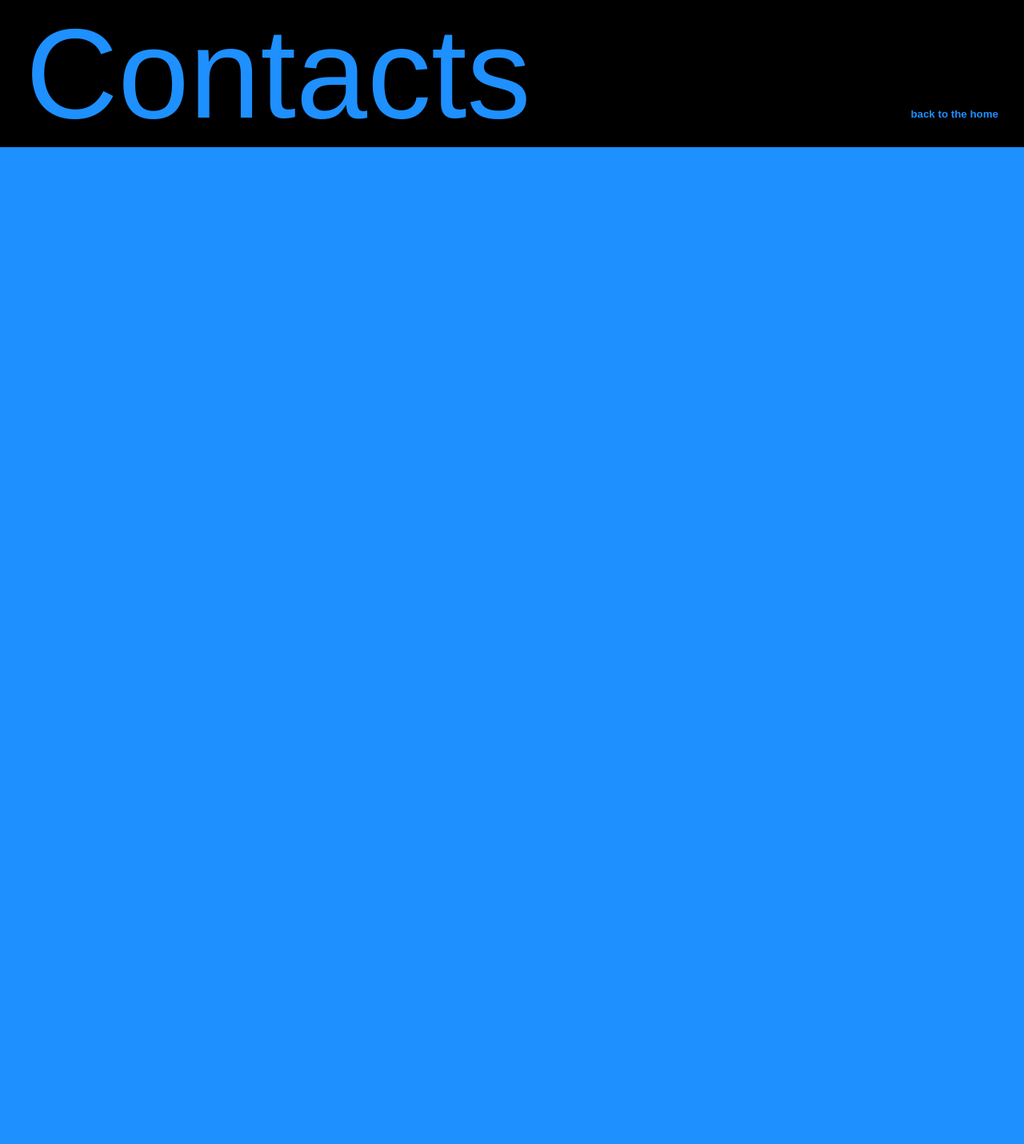
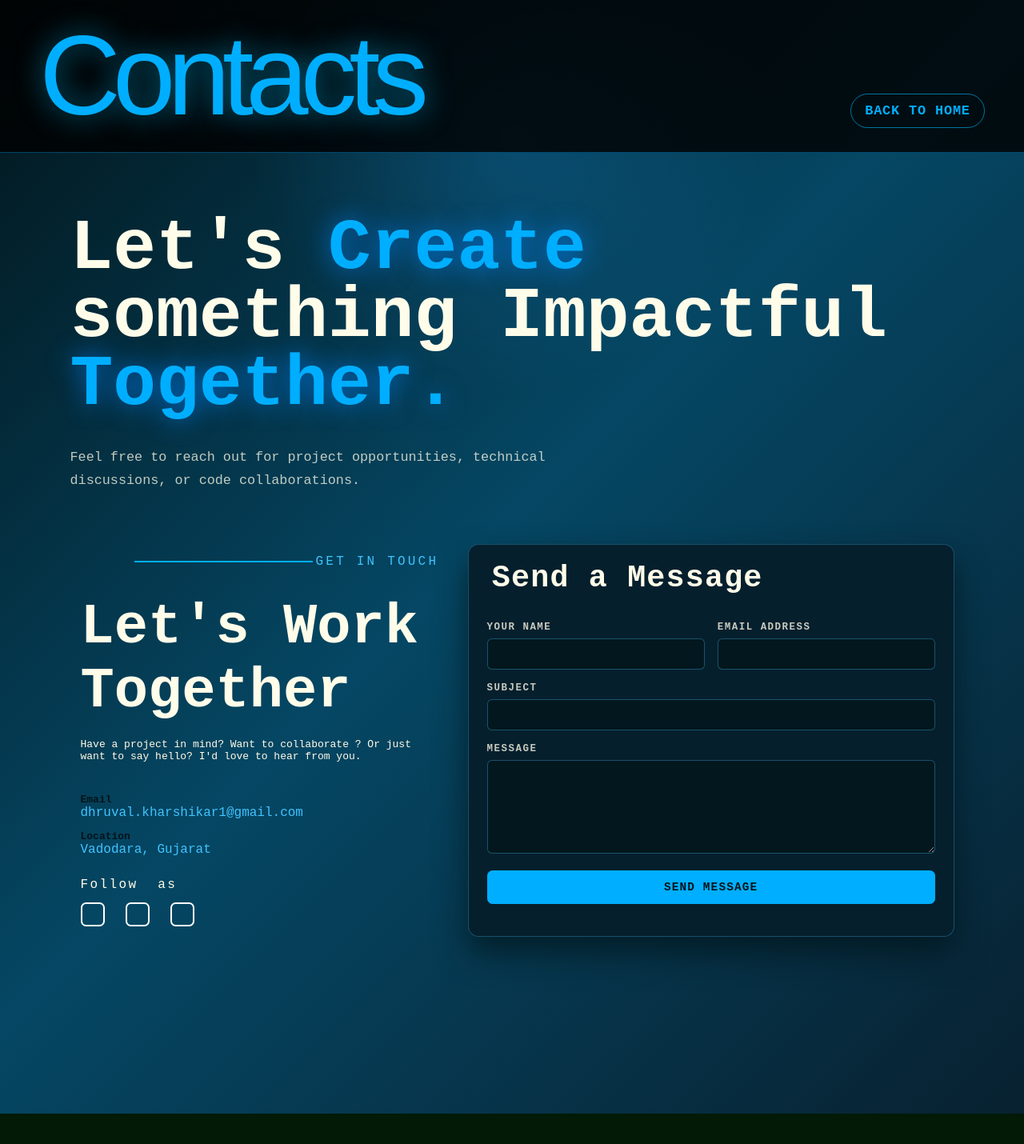
Before and after one commit to Dhruval-Kharshikar/portfolio, a React (Vite) app: page /contacts in a window 1280 px wide. Shown: the top 1430 px of the page at 80% size. After the commit the page ends 1392 px from the top, so only its background shows below. Built offline with nearby package versions, Linux system fonts and the light colour scheme.

Commit message:
Contacts page developed with dummy links

```diff
--- a/src/components/contacts.css
+++ b/src/components/contacts.css
@@ -1,31 +1,320 @@
-.con-body{
+.contact-body {
+    --blue: #00aeff;
+    --dark-blue: #061f2d;
+    --panel: rgba(6, 26, 39, 0.9);
+    min-height: 100vh;
+    width: 100vw;
     position: relative;
-    height: 250vh;
-    width: 100vw;
+    overflow: hidden;
     z-index: 100;
-    background-color: dodgerblue;
-}
-.co-heading{
-    font-size: 10rem;
-    font-family: sans-serif;
-    transition: 2s ease;
-    background-color: rgb(0, 0, 0);
-    color :dodgerblue;
-    width: 100vw;
-    display: flex;
-    justify-content: space-between;
-    align-items: baseline;
-    margin: 0;
-    padding: 0 0.2em;
+    color: #fffde9;
+    background:
+        radial-gradient(circle at 50% 12%, rgba(31, 165, 255, 0.208), transparent 25em),
+        linear-gradient(135deg, #02151a, #054764 48%, #082130);
 }
 
-.co-btn{
+.contact-heading {
+    position: relative;
+    z-index: 1;
+    display: flex;
+    align-items: baseline;
+    justify-content: space-between;
+    padding: 0.1em 0.35em;
+    border-bottom: 1px solid rgba(0, 166, 255, 0.4);
+    background: rgba(0, 0, 0, 0.82);
+    color: var(--blue);
+    font-family: sans-serif;
+    font-size: clamp(4rem, 11vw, 10rem);
+    letter-spacing: -0.07em;
+    text-shadow: 0 0 0.25em rgba(0, 195, 255, 0.55);
+}
+
+.contact-btn {
+    border: 1px solid rgba(0, 187, 255, 0.6);
+    border-radius: 2em;
+    padding: 0.65em 1em;
     cursor: pointer;
-    background-color: transparent;
-    border: none;
-    color:dodgerblue;
-    font-weight: bold;
+    background: transparent;
+    color: var(--blue);
+    font: 700 0.12em monospace;
+    letter-spacing: 0.05em;
+    text-transform: uppercase;
+    transition: background 0.3s ease, color 0.3s ease, box-shadow 0.3s ease;
 }
-.co-btn:hover{
-    color: rgb(2, 81, 160);
+
+.contact-btn:hover {
+    background: var(--blue);
+    color: #02141a;
+    box-shadow: 0 0 1.5em rgba(0, 187, 255, 0.7);
 }
+
+.main-body-contact {
+    position: relative;
+    z-index: 1;
+    width: min(94%, 85em);
+    margin: auto;
+    padding: 6em 0 12em;
+}
+
+.contact-intro {
+    max-width: 100vw;
+}
+
+.contact-intro h1 {
+    margin: 0;
+    font-size: clamp(2.8rem, 7vw, 6.5rem);
+    line-height: 0.95;
+}
+
+.contact-intro h1 span {
+    color: var(--blue);
+    text-shadow: 0 0 0.35em rgba(0, 131, 254, 0.762);
+}
+
+.contact-summary {
+    max-width: 38em;
+    margin: 2em 0 0;
+    color: rgba(255, 253, 233, 0.75);
+    font-size: 1.05rem;
+    line-height: 1.7;
+}
+.contact-console{
+    margin: 5em 0;
+    display: flex;
+    justify-content: center;
+}
+.contact-left{
+    width: 45%;
+    padding: 1em;
+}
+.contact-pre-head{
+    width: 95%;
+    text-align: end;
+    position: relative;
+    font-size: 1rem;
+    letter-spacing: 0.2em;
+    color: #40c3ff;
+}
+.contact-pre-head::before{
+    content: "";
+    position: absolute;
+    width: 50%;
+    background-color: #00aeff;
+    height: 2px;
+    left: 15%;
+    top: 50%;
+    transform: translateY(-50%);
+}
+.contact-main-heading{
+    margin-top: 2.5em;
+    display: flex;
+    flex-direction: column;
+    gap: 1.5em;
+}
+.contact-head{
+    font-size: 2.2rem;
+}
+.contact-para{
+    width: 90%;
+}
+.contact-links-1{
+    margin-top: 3em;
+    display: flex;
+    flex-direction: column;
+    gap: 1em;
+}
+.email{
+    #heading{
+        color: #02141a;
+        font-weight: bold;
+    }
+    a{
+        color: #40c3ff;
+        font-size: 1rem;
+        text-decoration: none;
+    }
+}
+.location{
+    #heading{
+        font-weight: bold;
+        color: #02141a;
+    }
+    a{
+        color: #40c3ff;
+        font-size: 1rem;
+        text-decoration: none;
+    }
+}
+.contact-links-2{
+    margin-top: 2em;
+    p{
+        font-size: 1rem;
+        letter-spacing: 0.15em;
+        word-spacing: 0.8em ;
+    }
+    .link{
+        margin-top: 1em;
+        display: flex;
+        gap: 2em;
+        a{
+            .comp{
+                border-radius: 0.5em;
+                width: 30px;
+                height: 30px;
+                border: 2px solid white;
+            }
+        }
+    }
+}
+.contact-right{
+    box-sizing: border-box;
+    border-radius: 1em;
+    padding: 1.5em;
+    border: 1px solid rgba(64, 195, 255, 0.3);
+    box-shadow: 0 1.5em 3em rgba(2, 20, 26, 0.7);
+    width: 55%;
+    background-color: var(--dark-blue);
+}
+
+.contact-right h1{
+    margin: 0;
+    padding: 0 0.25em;
+    color: #fffde9;
+    font-size: clamp(1.7rem, 3vw, 2.4rem);
+    letter-spacing: 0.03em;
+}
+
+.message-table{
+    box-sizing: border-box;
+    padding: 1.5em 0.25em 0.25em;
+    margin-top: 1em;
+    display: grid;
+    grid-template-columns: repeat(2, minmax(0, 1fr));
+    gap: 1.25em;
+}
+
+.message-table > div{
+    min-width: 0;
+}
+
+.message-table p{
+    margin: 0 0 0.55em;
+    color: rgba(255, 253, 233, 0.78);
+    font-size: 0.78rem;
+    font-weight: 700;
+    letter-spacing: 0.12em;
+    text-transform: uppercase;
+}
+
+.message-table input,
+.message-table textarea{
+    box-sizing: border-box;
+    width: 100%;
+    border: 1px solid rgba(64, 195, 255, 0.35);
+    border-radius: 0.45em;
+    outline: none;
+    background: rgba(2, 21, 26, 0.72);
+    color: #fffde9;
+    font: inherit;
+    transition: border-color 0.25s ease, box-shadow 0.25s ease, background 0.25s ease;
+}
+
+.message-table input{
+    min-height: 3em;
+    padding: 0.7em 0.85em;
+}
+
+.message-table textarea{
+    min-height: 9em;
+    padding: 0.8em 0.85em;
+    resize: vertical;
+}
+
+.message-table input::placeholder,
+.message-table textarea::placeholder{
+    color: rgba(255, 253, 233, 0.45);
+}
+
+.message-table input:hover,
+.message-table textarea:hover{
+    border-color: rgba(64, 195, 255, 0.7);
+}
+
+.message-table input:focus,
+.message-table textarea:focus{
+    border-color: var(--blue);
+    background: rgba(2, 21, 26, 0.95);
+    box-shadow: 0 0 0 3px rgba(0, 174, 255, 0.16), 0 0 1em rgba(0, 174, 255, 0.2);
+}
+
+.message-table input:-webkit-autofill,
+.message-table input:-webkit-autofill:hover,
+.message-table input:-webkit-autofill:focus,
+.message-table input:autofill{
+    -webkit-text-fill-color: #fffde9;
+    caret-color: #fffde9;
+    background: rgba(2, 21, 26, 0.95);
+    -webkit-box-shadow: 0 0 0 1000px rgba(2, 21, 26, 0.95) inset;
+    box-shadow: 0 0 0 1000px rgba(2, 21, 26, 0.95) inset;
+}
+
+.contact-subject{
+    grid-column: span 2;
+}
+
+.contact-message{
+    grid-column: span 2;
+}
+
+#submit{
+    grid-column: span 2;
+    width: 100%;
+    padding: 0.85em 1em;
+    border: 1px solid var(--blue);
+    border-radius: 0.45em;
+    background-color: #00aeff;
+    color: #02141a;
+    cursor: pointer;
+    font: 700 0.9rem monospace;
+    letter-spacing: 0.08em;
+    text-transform: uppercase;
+    transition: background 0.25s ease, box-shadow 0.25s ease, transform 0.25s ease;
+}
+
+#submit:hover{
+    background: #40c3ff;
+    box-shadow: 0 0 1.4em rgba(0, 174, 255, 0.55);
+}
+
+#submit:focus-visible{
+    outline: 2px solid #fffde9;
+    outline-offset: 3px;
+}
+
+@media (max-width: 700px){
+    .contact-console{
+        flex-direction: column;
+        gap: 2em;
+    }
+
+    .contact-left,
+    .contact-right{
+        width: 100%;
+    }
+}
+
+@media (max-width: 480px){
+    .contact-right{
+        padding: 1.15em;
+    }
+
+    .message-table{
+        grid-template-columns: 1fr;
+    }
+
+    .contact-subject,
+    .contact-message,
+    #submit{
+        grid-column: auto;
+    }
+}
--- a/src/components/contacts.jsx
+++ b/src/components/contacts.jsx
@@ -1,21 +1,95 @@
 import React from 'react'
 import './contacts.css'
 
-function Contacts({value, opv, setflag}) {
+function Contacts({ value, opv, setflag }) {
 
-  function clickf(){
+  function clickf() {
     value("30em")
-    return setTimeout(()=>{
+    return setTimeout(() => {
       setflag(false)
       opv(0)
-    },200)
+    }, 200)
   }
 
   return (
-    <div className='con-body'>
-      <div className="co-heading">Contacts
-        <button className='co-btn' onClick={clickf}>back to the home</button>
+    <div className='contact-body'>
+      <div className='contact-heading'>
+        <span>Contacts</span>
+        <button className='contact-btn' onClick={clickf}>back to home</button>
       </div>
+
+      <main className='main-body-contact'>
+        <div className='contact-intro'>
+          <h1>Let's <span>Create</span> something Impactful <span>Together.</span></h1>
+          <p className='contact-summary'>
+            Feel free to reach out for project opportunities, technical discussions, or code collaborations.
+          </p>
+        </div>
+
+        <div className="contact-console">
+          <div className="contact-left">
+            <div className="contact-pre-head">
+              <p>GET IN TOUCH</p>
+            </div>
+            <div className="contact-main-heading">
+              <div className="contact-head">
+                <h1>Let's Work Together</h1>
+              </div>
+              <div className="contact-para">
+                <p>Have a project in mind? Want to collaborate ? Or just want to say hello? I'd love to hear from you.</p>
+              </div>
+            </div>
+            <div className="contact-links-1">
+              <div className="email">
+                <p id='heading'>Email</p>
+                <a href="">dhruval.kharshikar1@gmail.com</a>
+              </div>
+              <div className="location">
+                <p id='heading'>Location</p>
+                <a href="">Vadodara, Gujarat</a>
+              </div>
+            </div>
+            <div className="contact-links-2">
+              <p>Follow as</p>
+              <div className="links-2">
+                <div className="link">
+                  <a href="">
+                    <div className="comp"></div>
+                  </a>
+                  <a href="">
+                    <div className="comp"></div>
+                  </a>
+                  <a href="">
+                    <div className="comp"></div>
+                  </a>
+                </div>
+              </div>
+            </div>
+          </div>
+          <div className="contact-right">
+            <h1>Send a Message</h1>
+            <div className="message-table">
+              <div className="contact-name">
+                <p>Your name</p>
+                <input type="text" name="" id="" />
+              </div>
+              <div className="contact-address">
+                <p>email address</p>
+                <input type="email" name="" id="" />
+              </div>
+              <div className="contact-subject">
+                <p>subject</p>
+                <input type="text" name="" id="" />
+              </div>
+              <div className="contact-message">
+                <p>message</p>
+                <textarea name="" id=""></textarea>
+              </div>
+              <button id='submit'>Send Message</button>
+            </div>
+          </div>
+        </div>
+      </main>
     </div>
   )
 }
```
